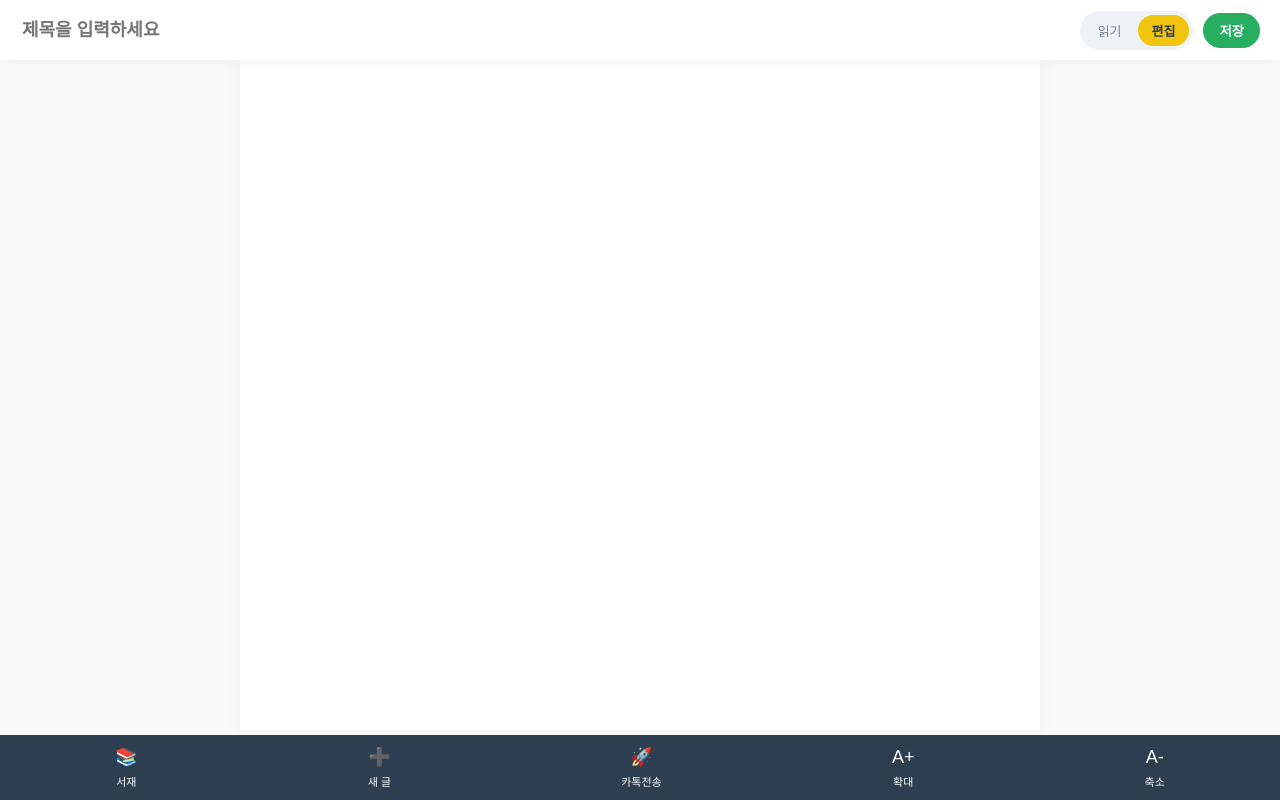
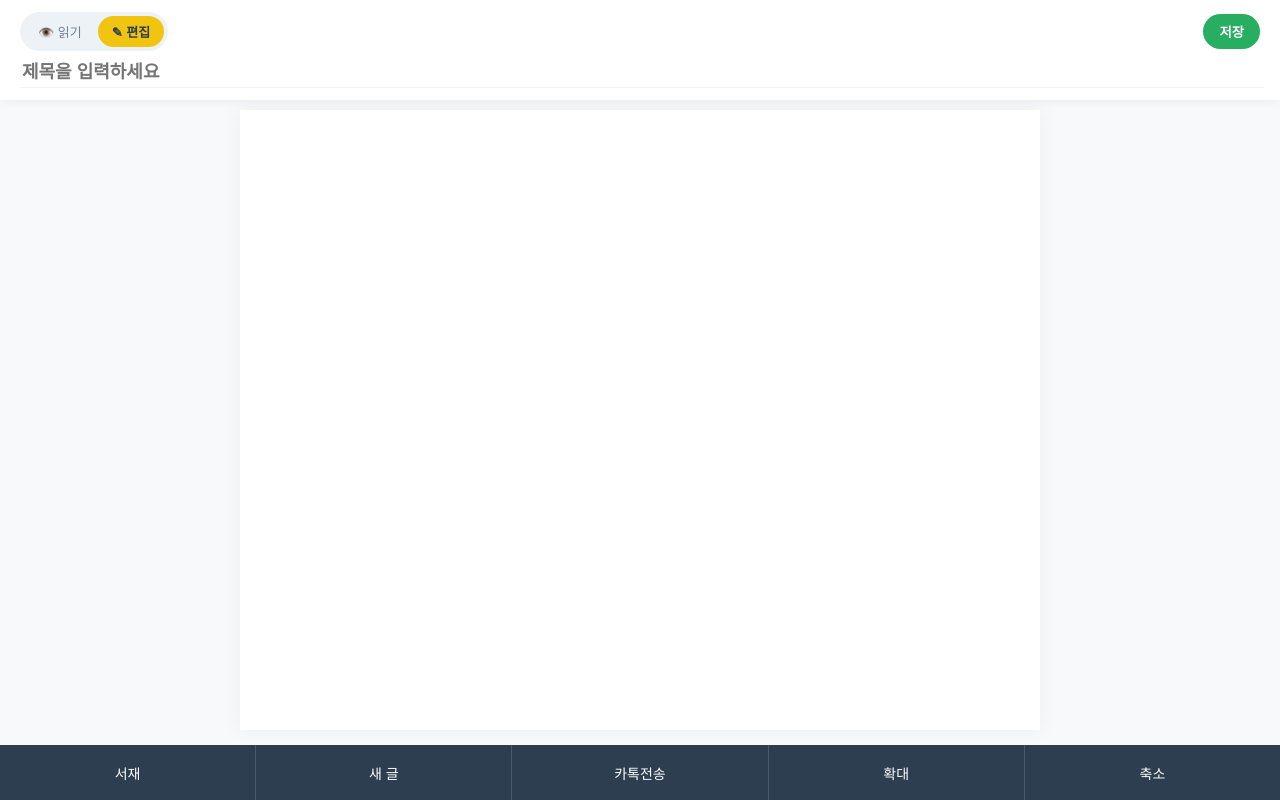
Before and after one commit to homoon-freedom/scrollmemo, a plain HTML site: page index.html in a window 1280 px wide. Drawn offline with Linux system fonts and the light colour scheme.

Commit message:
index.html 업데이트

```diff
--- a/index.html
+++ b/index.html
@@ -22,17 +22,17 @@
         }
 
         .top-nav {
-            width: 100%; height: 60px; background: #fff; box-shadow: 0 2px 10px rgba(0,0,0,0.05);
-            display: flex; align-items: center; justify-content: space-between; padding: 0 20px;
-            box-sizing: border-box; position: fixed; top: 0; z-index: 1000;
+            width: 100%; background: #fff; box-shadow: 0 2px 10px rgba(0,0,0,0.05);
+            display: flex; flex-direction: column; padding: 12px 20px;
+            box-sizing: border-box; position: fixed; top: 0; z-index: 1000; gap: 10px;
         }
 
-        #book-title-input { border: none; font-size: 18px; font-weight: bold; outline: none; width: 40%; background: transparent; }
-        #book-title-input:read-only { color: #7f8c8d; cursor: default; }
+        #book-title-input { border: none; font-size: 18px; font-weight: bold; outline: none; width: 100%; background: transparent; border-bottom: 1px solid #f1f3f5; padding-bottom: 4px; }
+        #book-title-input:read-only { color: #7f8c8d; cursor: default; border-bottom-color: transparent; }
 
         .content-area {
-            width: 100%; max-width: 800px; margin-top: 60px; margin-bottom: 70px;
-            background: var(--page-bg); min-height: calc(100vh - 130px);
+            width: 100%; max-width: 800px; margin-top: 110px; margin-bottom: 70px;
+            background: var(--page-bg); min-height: calc(100vh - 180px);
             box-shadow: 0 0 20px rgba(0,0,0,0.05); padding: 40px 30px; box-sizing: border-box;
         }
 
@@ -72,12 +72,24 @@
 
         .quote-highlight { color: var(--accent-color); font-weight: 800; font-style: italic; }
 
+        /* [개선] 하단 바 내부 정렬 구조 변경 */
         .bottom-nav {
-            position: fixed; bottom: 0; width: 100%; height: 65px; background: #2c3e50;
-            display: flex; justify-content: space-around; align-items: center; z-index: 1000;
+            position: fixed; bottom: 0; width: 100%; height: 55px; background: #2c3e50;
+            display: flex; align-items: center; justify-content: space-between; z-index: 1000;
         }
-        .nav-btn { background: none; border: none; color: white; font-size: 11px; cursor: pointer; display: flex; flex-direction: column; align-items: center; gap: 5px; }
-        .nav-btn span { font-size: 18px; }
+
+        /* [개선] 아이콘 제거에 따른 글씨 크기 조정 및 균등 분할 양식 적용 */
+        .nav-btn {
+            background: none; border: none; color: white; font-size: 14px; font-weight: 500;
+            cursor: pointer; flex: 1; height: 100%; display: flex; align-items: center; justify-content: center;
+            transition: background 0.2s;
+        }
+        .nav-btn:hover { background: #34495e; }
+
+        /* [신규] 버튼과 버튼 사이 세로 구분선 효과 추가 */
+        .nav-btn:not(:last-child) {
+            border-right: 1px solid rgba(255, 255, 255, 0.15);
+        }
 
         /* 모드 토글 스위치 스타일 */
         .mode-switch-container {
@@ -129,26 +141,27 @@
 <body>
 
     <div class="top-nav">
-        <input type="text" id="book-title-input" placeholder="제목을 입력하세요">
-        <div style="display: flex; gap: 10px; align-items: center;">
+        <div style="display: flex; justify-content: space-between; align-items: center; width: 100%;">
             <div class="mode-switch-container">
-                <button onclick="setMode(false)" id="read-mode-btn" class="mode-toggle-btn">읽기</button>
-                <button onclick="setMode(true)" id="edit-mode-btn" class="mode-toggle-btn">편집</button>
+                <button onclick="setMode(false)" id="read-mode-btn" class="mode-toggle-btn">👁️ 읽기</button>
+                <button onclick="setMode(true)" id="edit-mode-btn" class="mode-toggle-btn">✎ 편집</button>
             </div>
             <button onclick="saveCurrentBook()" style="padding: 8px 16px; border-radius: 20px; border: none; background: var(--accent-color); color: white; cursor:pointer; font-weight:bold;">저장</button>
         </div>
+        <input type="text" id="book-title-input" placeholder="제목을 입력하세요">
     </div>
 
     <div class="content-area">
         <div id="editor-surface" class="render-box" contenteditable="false"></div>
     </div>
 
+    <!-- [수정] 아이콘(span) 태그들을 완전히 제거하고 순수 텍스트만 유지 -->
     <div class="bottom-nav">
-        <button class="nav-btn" onclick="openLibrary()"><span>📚</span>서재</button>
-        <button class="nav-btn" onclick="createNewBook()"><span>➕</span>새 글</button>
-        <button class="nav-btn" onclick="generateShareImages()"><span>🚀</span>카톡전송</button>
-        <button class="nav-btn" onclick="adjustFont(1)"><span>A+</span>확대</button>
-        <button class="nav-btn" onclick="adjustFont(-1)"><span>A-</span>축소</button>
+        <button class="nav-btn" onclick="openLibrary()">서재</button>
+        <button class="nav-btn" onclick="createNewBook()">새 글</button>
+        <button class="nav-btn" onclick="generateShareImages()">카톡전송</button>
+        <button class="nav-btn" onclick="adjustFont(1)">확대</button>
+        <button class="nav-btn" onclick="adjustFont(-1)">축소</button>
     </div>
 
     <div class="modal-overlay" id="overlay" onclick="closeModals()"></div>
@@ -227,7 +240,6 @@
                 surface.innerText = rawContent;
                 surface.focus();
 
-                // 편집 모드 시 제목 수정 가능하도록 활성화
                 titleInput.readOnly = false;
 
                 editBtn.style.background = "#f1c40f";
@@ -241,7 +253,6 @@
                 surface.contentEditable = false;
                 renderContent();
 
-                // 읽기 모드 시 제목 오입력 방지를 위해 읽기 전용 처리
                 titleInput.readOnly = true;
 
                 readBtn.style.background = "var(--accent-color)";
@@ -330,7 +341,7 @@
         function saveCurrentBook() {
             const titleInput = document.getElementById('book-title-input');
             const title = titleInput.value.trim() || "제목 없음";
-            titleInput.value = title; // 트림된 제목을 입력창에 다시 동기화
+            titleInput.value = title;
 
             const id = currentBookId || 'eb_' + Date.now();
 
@@ -353,10 +364,9 @@
             localStorage.setItem('eb_last_id', id);
             currentBookId = id;
 
-            // 브라우저 탭 제목 업데이트
             document.title = title + " - Scroll eBook Manager";
 
-            setMode(false); // 저장 완료 후 마크다운 읽기 모드로 전환
+            setMode(false);
             showToast();
         }
 
@@ -368,7 +378,7 @@
 
             const title = book.title || "제목 없음";
             document.getElementById('book-title-input').value = title;
-            document.title = title + " - Scroll eBook Manager"; // 브라우저 탭 제목 동기화
+            document.title = title + " - Scroll eBook Manager";
 
             setMode(false);
             closeModals();
@@ -420,8 +430,8 @@
             rawContent = "";
             document.getElementById('book-title-input').value = "";
             document.getElementById('editor-surface').innerText = "";
-            document.title = "새 글 작성 - Scroll eBook Manager"; // 브라우저 탭 초기화
-            setMode(true); // 새 글을 작성할 때는 즉시 편집 모드로 시작
+            document.title = "새 글 작성 - Scroll eBook Manager";
+            setMode(true);
             closeModals();
         }
 
```
